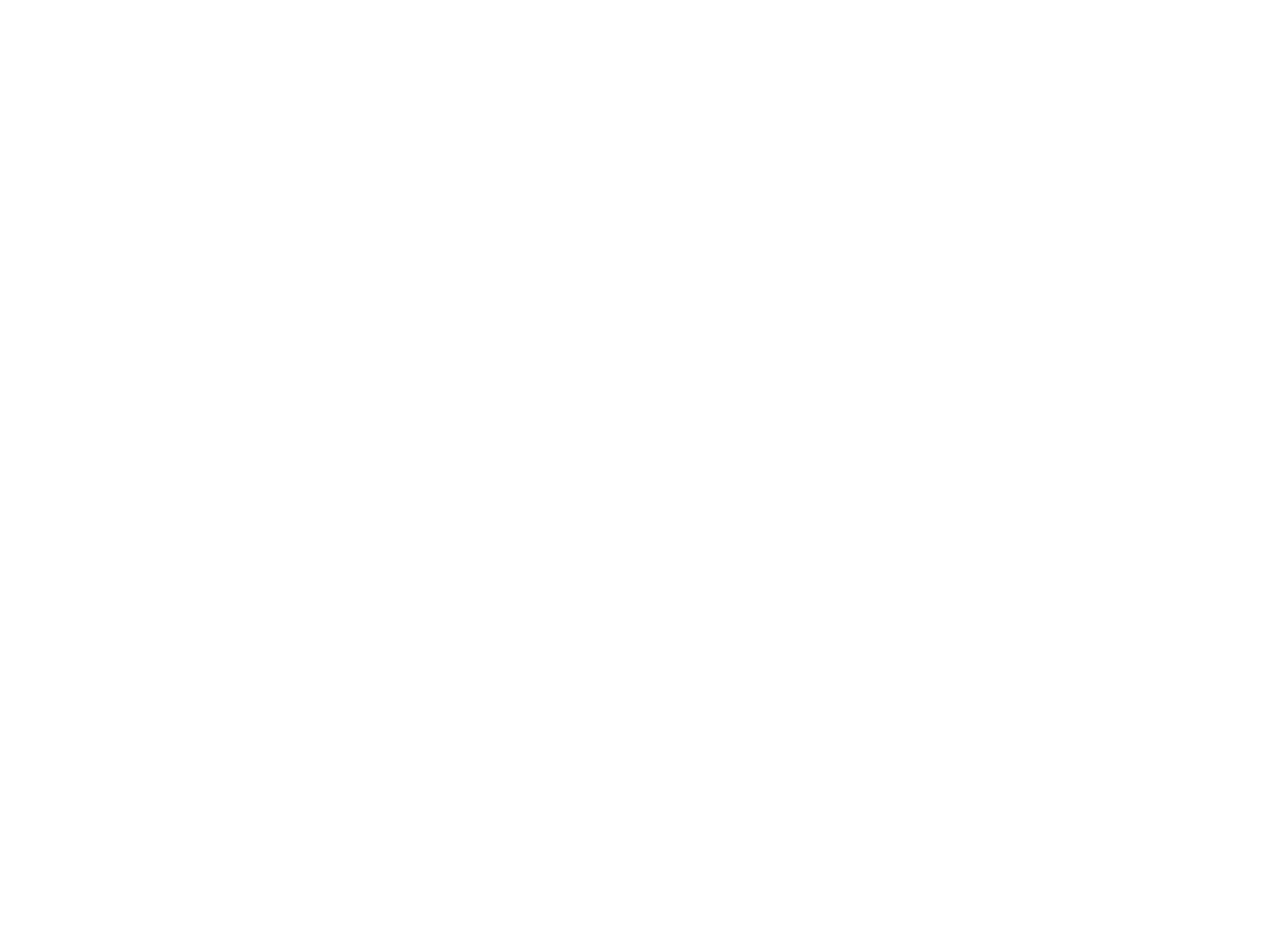
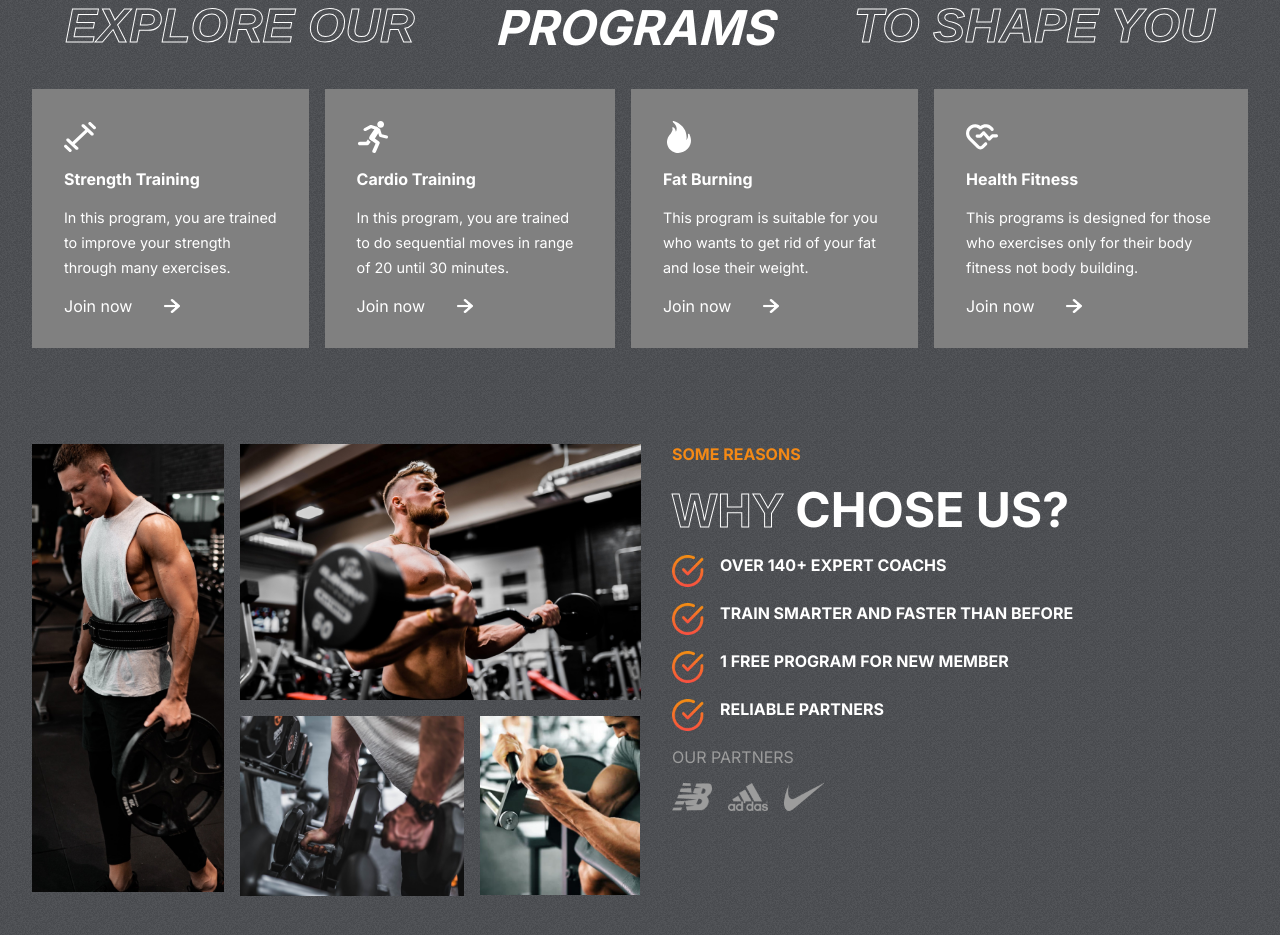
Before and after one commit to evgenii-landau/fit-club, a React (Create React App) app: page / in a window 1280 px wide. Shown: the part 819-1754 px from the top of the page. Before the commit the page ends 800 px from the top, so only its background shows below. Built offline with nearby package versions, Linux system fonts and the light colour scheme; the HTML template or start-up script is replaced by a standard one.

Commit message:
created reasons section

```diff
--- a/src/App.js
+++ b/src/App.js
@@ -1,11 +1,16 @@
 import './App.css';
 import {Hero} from "./components/Hero/Hero";
+import {Programs} from "./components/Programs/Programs";
+import {Reasons} from "./components/Reasons/Reasons";
+
 function App() {
-  return (
-    <div className="App">
-          <Hero/>
-    </div>
-  );
+	return (
+		<div className="App">
+			<Hero/>
+			<Programs/>
+			<Reasons/>
+		</div>
+	);
 }
 
 export default App;
--- /dev/null
+++ b/src/components/Programs/Programs.css
@@ -0,0 +1,57 @@
+.Programs {
+    display: flex;
+    flex-direction: column;
+    gap: 2rem;
+    padding: 0 2rem;
+}
+
+.programs-header {
+    display: flex;
+    gap: 5rem;
+    font-weight: bold;
+    font-size: 3rem;
+    justify-content: center;
+    color: white;
+    text-transform: uppercase;
+    font-style: italic;
+}
+.program-categories {
+    display: flex;
+    gap: 1rem;
+}
+
+.category {
+    display: flex;
+    flex-direction: column;
+    background-color: grey;
+    padding: 2rem;
+    gap: 1rem;
+    color: white;
+    justify-content: space-between;
+}
+
+.category>:nth-child(1) {
+    width: 2rem;
+    height: 2rem;
+    fill: white;
+}
+.category>:nth-child(2) {
+    font-size: 1rem;
+    font-weight: bold;
+}
+.category>:nth-child(3) {
+    font-size: 0.9rem;
+    line-height: 25px;
+}
+.join-now {
+    display: flex;
+    align-items: center;
+    gap: 2rem;
+}
+.join-now>img {
+    width: 1rem;
+}
+.category:hover {
+    background: var(--planCard);
+    cursor: pointer;
+}
--- /dev/null
+++ b/src/components/Programs/Programs.jsx
@@ -0,0 +1,33 @@
+import React from 'react';
+import './Programs.css'
+import {programsData} from "../../data/programsData";
+import RightArrow from '../../assets/rightArrow.png'
+
+
+export const Programs = () => {
+	return (
+		<div className="Programs" id='programs'>
+			{/*	Header */}
+			<div className='programs-header'>
+				<span className='stroke-text'>Explore our</span>
+				<span>Programs</span>
+				<span className='stroke-text'>to shape you</span>
+			</div>
+			<div className='program-categories'>
+				{programsData.map(program => (
+						<div className='category'>
+							{program.image}
+							<span>{program.heading}</span>
+							<span>{program.details}</span>
+							<div className="join-now">
+								<span>Join now</span>
+								<img src={RightArrow} alt="Right Arrow"/>
+							</div>
+						</div>
+					)
+				)
+				}
+			</div>
+		</div>
+	);
+};
--- /dev/null
+++ b/src/components/Reasons/Reasons.css
@@ -0,0 +1,86 @@
+.Reasons {
+    padding: 0 2rem;
+    display: flex;
+    gap: 2rem;
+}
+
+.left-r {
+    flex: 1 1;
+    display: grid;
+    grid-template-columns: repeat(3, 1fr);
+    gap: 1rem;
+    grid-auto-rows: 1fr;
+}
+
+.left-r > img {
+    object-fit: cover;
+}
+
+.left-r > :nth-child(1) {
+    width: 12rem;
+    grid-row: 1/3;
+    height: 28rem;
+}
+
+.left-r > :nth-child(2) {
+    width: auto;
+    height: 16rem;
+    grid-column: 2/4;
+}
+
+.left-r > :nth-child(3) {
+    width: 14rem;
+    grid-row: 2;
+    grid-column: 2/3;
+}
+
+.left-r > :nth-child(4) {
+    width: 10rem;
+    grid-row: 2;
+    grid-column: 3/4;
+    height: 11.2rem;
+}
+
+.right-r {
+    flex: 1 1;
+    text-transform: uppercase;
+    gap: 1rem;
+    display: flex;
+    flex-direction: column;
+}
+
+.right-r>span {
+    font-weight: bold;
+    color: var(--orange);
+}
+
+.right-r>div{
+    color: white;
+    font-size: 3rem;
+    font-weight: bold;
+}
+.details-r {
+    display: flex;
+    flex-direction: column;
+    gap: 1rem;
+}
+
+.details-r>div {
+    display: flex;
+    font-size: 1rem;
+    gap: 1rem;
+}
+
+.details-r>div>img {
+    width: 2rem;
+    height: 2rem;
+}
+
+.partners {
+    display: flex;
+    gap: 1rem;
+}
+
+.partners>img {
+    width: 2.5rem;
+}
--- /dev/null
+++ b/src/components/Reasons/Reasons.jsx
@@ -0,0 +1,56 @@
+import React from 'react';
+import './Reasons.css'
+import image1 from '../../assets/image1.png'
+import image2 from '../../assets/image2.png'
+import image3 from '../../assets/image3.png'
+import image4 from '../../assets/image4.png'
+import nb from '../../assets/nb.png'
+import adidas from '../../assets/adidas.png'
+import nike from '../../assets/nike.png'
+import tick from '../../assets/tick.png'
+
+export const Reasons = () => {
+	return (
+		<div className="Reasons" id='reasons'>
+			<div className="left-r">
+				<img src={image1} alt="Man"/>
+				<img src={image2} alt="Man"/>
+				<img src={image3} alt="Man"/>
+				<img src={image4} alt="Man"/>
+			</div>
+			<div className="right-r">
+				<span>some reasons</span>
+
+				<div>
+					<span className='stroke-text'>why</span>
+					<span> chose us?</span>
+				</div>
+
+				<div className='details-r'>
+					<div>
+						<img src={tick} alt='Tick'/>
+						<span>OVER 140+ EXPERT COACHS</span>
+					</div>
+					<div>
+						<img src={tick} alt='Tick'/>
+						<span>TRAIN SMARTER AND FASTER THAN BEFORE</span>
+					</div>
+					<div>
+						<img src={tick} alt='Tick'/>
+						<span>1 FREE PROGRAM FOR NEW MEMBER</span>
+					</div>
+					<div>
+						<img src={tick} alt='Tick'/>
+						<span>RELIABLE PARTNERS</span>
+					</div>
+				</div>
+				<span style={{color: 'var(--gray)', fontWeight: 'normal'}}>OUR PARTNERS</span>
+				<div className='partners'>
+					<img src={nb} alt="Partner NB"/>
+					<img src={adidas} alt="Partner Adidas"/>
+					<img src={nike} alt="Partner Nike"/>
+				</div>
+			</div>
+		</div>
+	);
+};
```
